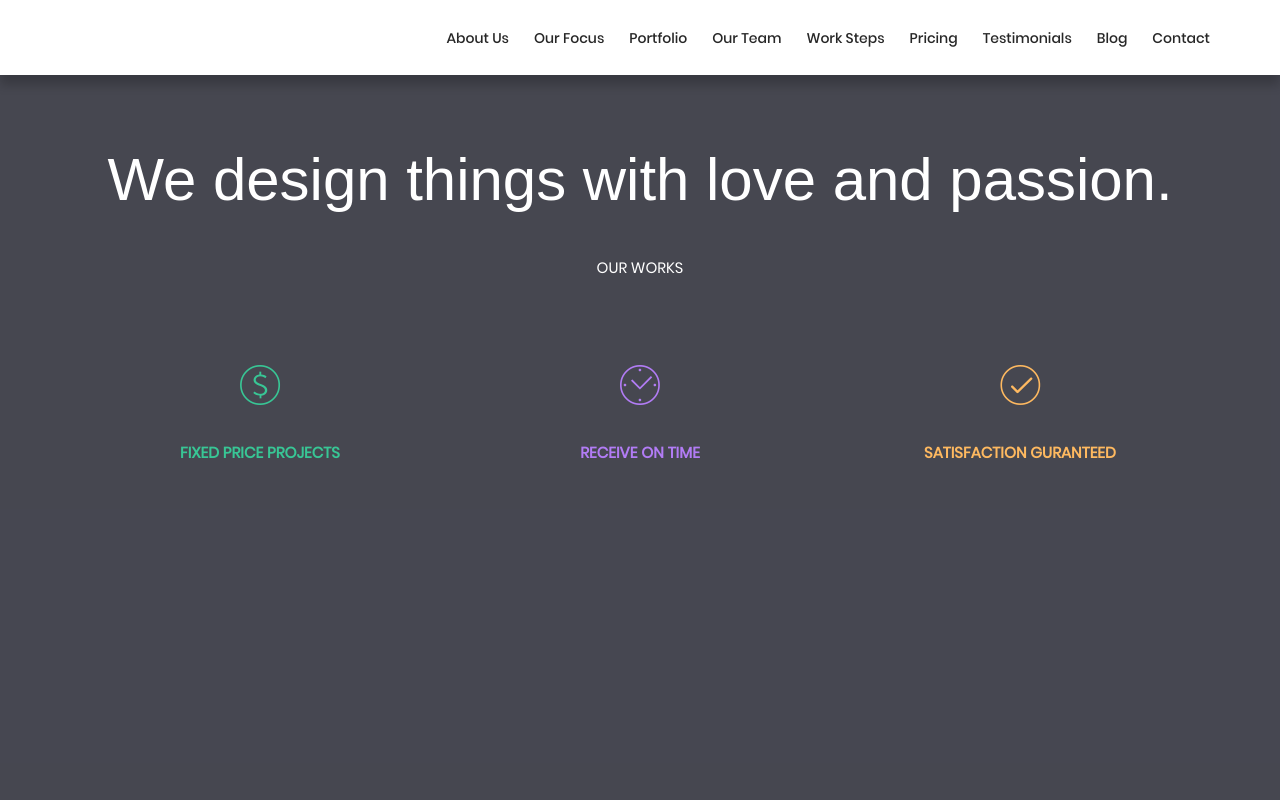
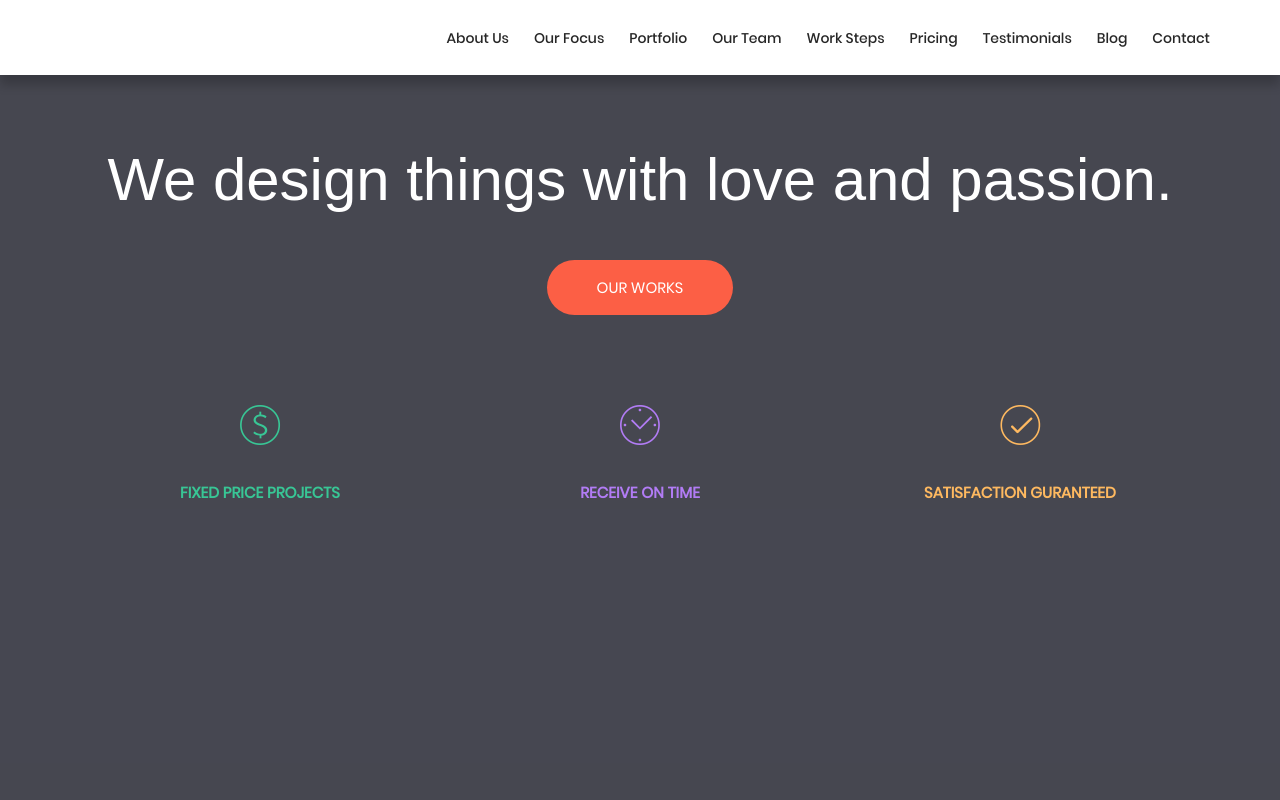
Before and after one commit to Inga36/inga36.github.io, a plain HTML site: page MyPortfolio/index.html in a window 1280 px wide. Shown: the top 800 px of the page. Drawn offline with Linux system fonts and the light colour scheme; a web font is replaced by a local one.

Commit message:
made button

```diff
--- a/MyPortfolio/css/style.css
+++ b/MyPortfolio/css/style.css
@@ -143,6 +143,7 @@ img{
   padding-bottom: calc(30px + 9.37vw); /*150px*/
 }
 
+
 .header {
   position: relative;
   z-index: 10;
@@ -213,8 +214,14 @@ img{
   text-transform: uppercase;
   color: rgba(255, 255, 255, 1);
   margin-bottom: calc(25px + 5.07vw);
+    padding: 20px calc(20px + 2.34vw);
+    border-radius: 30px;
+    background-color: rgba(252, 95, 69, 1);
 }
 
+.button:hover {
+    background-color: rgba(56, 198, 149, 1);
+}
 .advantages__wrapper {
   display: flex;
   justify-content: space-around;
```
